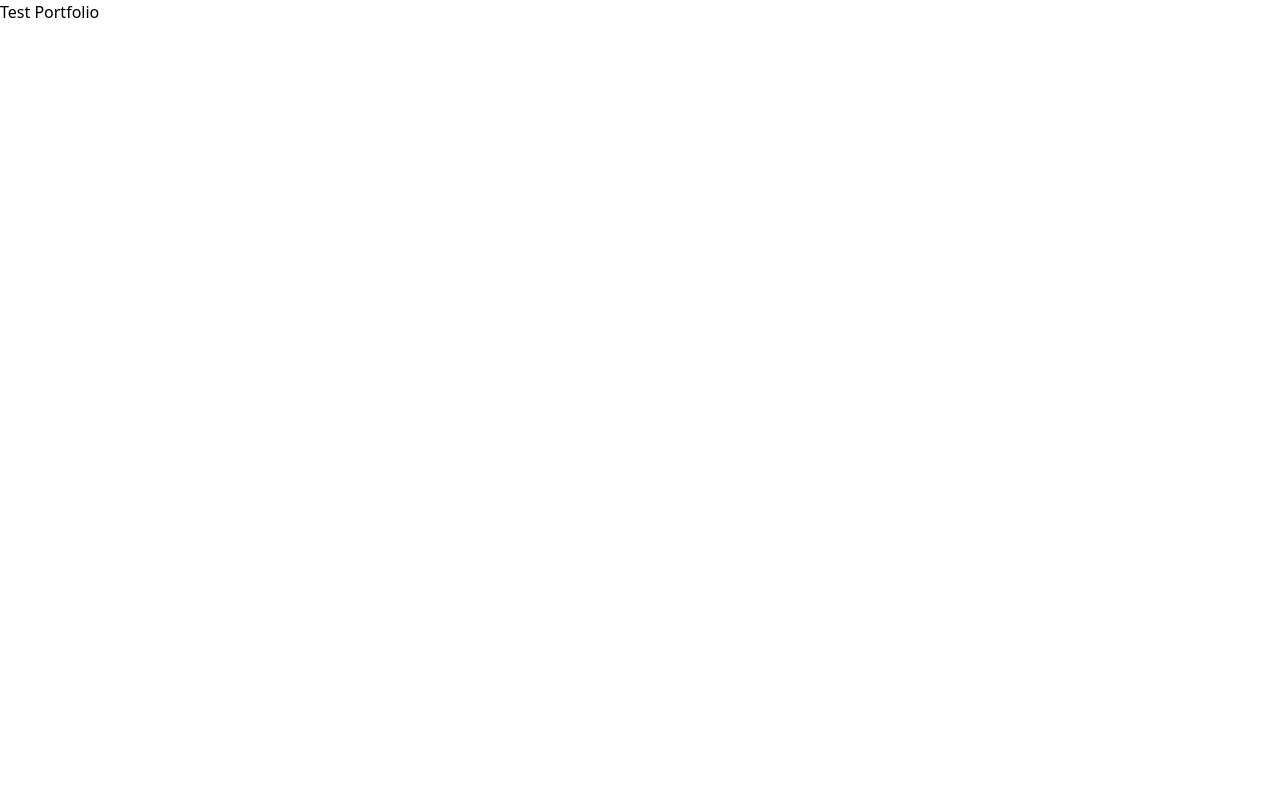
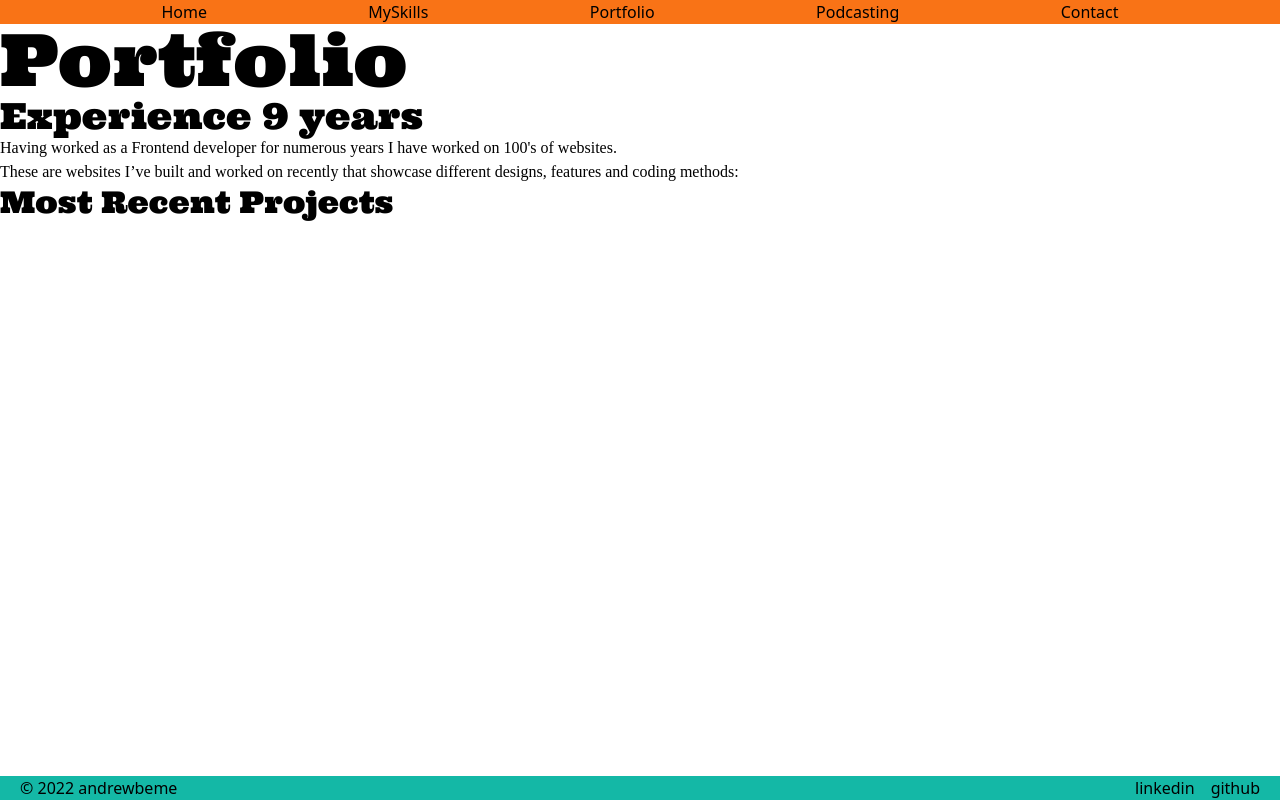
Before and after one commit to andrew-os/andrewbe-new, a Next.js app in the folder andrewbe-me/: page /portfolio in a window 1280 px wide. Built offline with nearby package versions, Linux system fonts and the light colour scheme; a web font is replaced by a local one.

Commit message:
page layout for my skills page begin portfolio page

```diff
--- a/andrewbe-me/components/Accordion.tsx
+++ b/andrewbe-me/components/Accordion.tsx
@@ -10,9 +10,9 @@ const Accordion = ({ title, content }: AccordionProps) => {
 
   return (
     <div className="accordion-item flex flex-col">
-      <div className="accordion-title flex flex-row justify-between" onClick={() => setIsActive(!isActive)}>
+      <div className="accordion-title flex flex-row justify-between hover:cursor-pointer" onClick={() => setIsActive(!isActive)}>
         <h3 className='font-ultra text-xl'>{title}</h3>
-        <div>{isActive ? '-' : '+'}</div>
+        <div className='font-ultra text-lg hover:-translate-y-1'>{isActive ? '-' : '+'}</div>
       </div>
       {isActive && <ul className="accordion-content">{
         content.map((item, i) => (
--- a/andrewbe-me/components/PageHeader.tsx
+++ b/andrewbe-me/components/PageHeader.tsx
@@ -4,7 +4,7 @@ interface PageHeaderProps{
 
 export default function PageHeader({pageTitle}: PageHeaderProps){
     return(
-        <h1 className="font-ultra text-6xl">
+        <h1 className="font-ultra text-7xl">
             {pageTitle}
         </h1>
     )
--- a/andrewbe-me/pages/myskills/index.tsx
+++ b/andrewbe-me/pages/myskills/index.tsx
@@ -1,5 +1,8 @@
 import type { NextPage } from 'next'
 import Link from 'next/link'
+import Header from '../../components/Header';
+import Footer from '../../components/Footer';
+import PageHeader from '../../components/PageHeader';
 import ExperienceYears from '../../components/ExperienceYears';
 import TextBody from '../../components/TextBody';
 import Accordion from '../../components/Accordion';
@@ -7,8 +10,10 @@ import { accordionData } from '../../utils/content';
 
 const MySkills: NextPage = () => {
     return(
-        <div>
-            <h1 className="font-ultra text-6xl">MySkills</h1>
+        <div className='min-h-screen flex flex-col'>
+            <Header />
+            <div className='flex flex-1 flex-col'>
+                <PageHeader pageTitle='MySkills' />
                 <h2 className="text-4xl font-ultra">Experience <span><ExperienceYears /></span></h2>
                 <main>
                     <TextBody>I have been contracting as a Frontend Engineer, primarily using Javascript, since 2019. Contracting for international and national clients.</TextBody>
@@ -37,6 +42,8 @@ const MySkills: NextPage = () => {
                 <TextBody>I have a level one in British Sign Language</TextBody>
             </div>
         </div>
+        <Footer />
+      </div>
     )
 }
 
--- a/andrewbe-me/pages/portfolio/index.tsx
+++ b/andrewbe-me/pages/portfolio/index.tsx
@@ -1,8 +1,42 @@
 import type { NextPage } from 'next'
+import Header from '../../components/Header'
+import Footer from '../../components/Footer'
+import PageHeader from '../../components/PageHeader'
+import ExperienceYears from '../../components/ExperienceYears'
+import TextBody from '../../components/TextBody'
 
 const Portfolio: NextPage = () => {
     return(
-        <h1>Test Portfolio</h1>
+        <div className='min-h-screen flex flex-col'>
+            <Header />
+            <div className='flex flex-1 flex-col'>
+                <PageHeader pageTitle='Portfolio' />
+                <h2 className="text-4xl font-ultra">Experience <span><ExperienceYears /></span></h2>
+                <main>
+                    <TextBody>Having worked as a Frontend developer for numerous years I have worked on 100's of websites.</TextBody>
+                    <TextBody>These are websites I’ve built and worked on recently that showcase different designs, features and coding methods:</TextBody>
+                    <h2 className="text-3xl font-ultra">Most Recent Projects</h2>
+
+                    <div>
+                        {/* card of latest three in grid */}
+                    </div>
+
+                    <div>
+                        {/* list of other sites https://www.akauk.com/ cabaret studiocanal orlando ballet agl communication harry potter This website in Vue
+Punchdrunk
+Edge New York
+Lumiere
+New York Perennial Garden (Vue app)
+Fairfield Halls
+Harrypotter - us/uk/au/de
+The View from The Shard (Vue components inc.)
+Skatepal */}
+                    </div>
+
+                </main>
+            </div>
+            <Footer />
+        </div>
     )
 }
 
```
Lines whose indentation alone changed are shown as unchanged.
